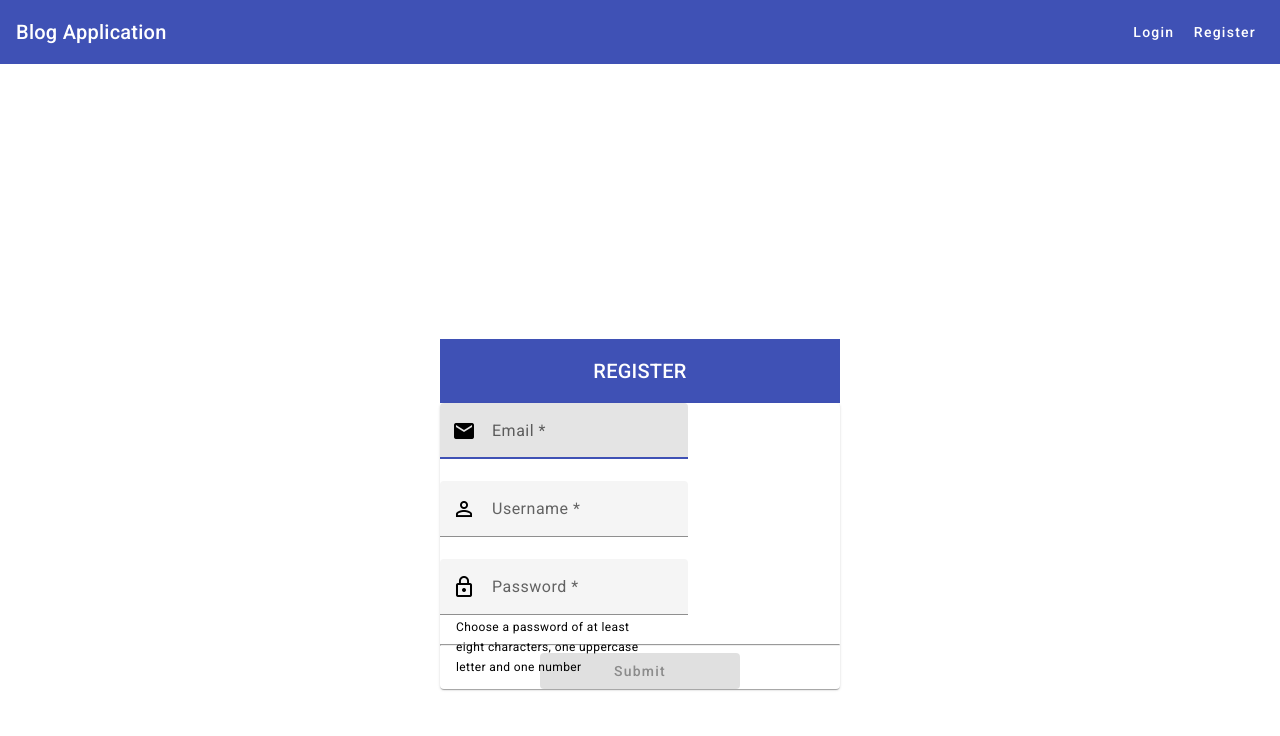
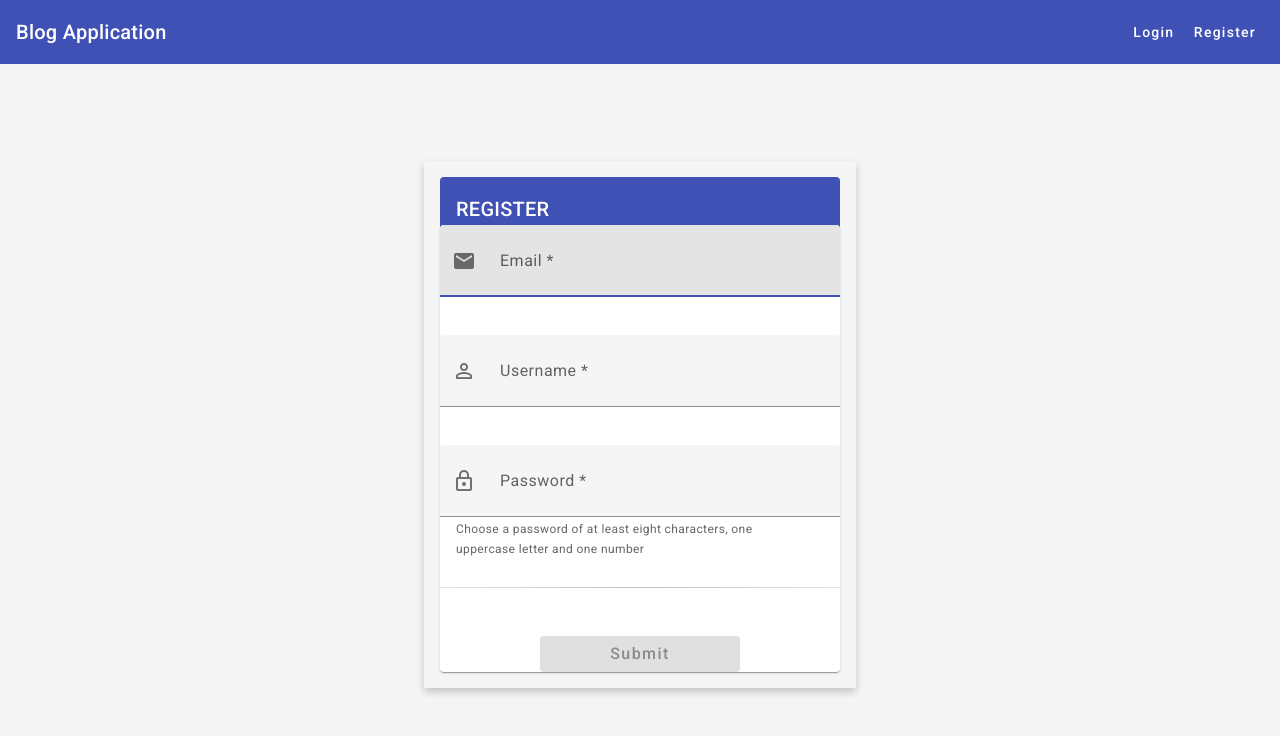
Before and after one commit to ashish4994/AngularBlogApp, an Angular app: page /register in a window 1280 px wide. Shown: the top 736 px of the page. Built offline with nearby package versions, Linux system fonts and the light colour scheme.

Commit message:
Update register component style

```diff
--- a/src/app/authentication/register/register.component.css
+++ b/src/app/authentication/register/register.component.css
@@ -1,37 +1,76 @@
+/* Add this CSS to your component's CSS file */
+
 .login-container {
-    margin-top: 50px;
-    height: 100%;
-    width: 100%;
+    display: flex;
+    justify-content: center;
     align-items: center;
-    display: flex;
-  }
-
-  form {
-    width: 100%;
+    min-height: 90vh; /* Full viewport height */
+    background-color: #f5f5f5; /* Light grey background */
   }
 
   .login-content {
-    width: 400px;
-    display: block;
-    margin: 0 auto;
+    width: 100%;
+    max-width: 400px; /* Maximum width of the form */
+    margin: 1rem;
+    padding: 1rem;
+    box-shadow: 0 4px 8px 0 rgba(0,0,0,0.2); /* Subtle shadow for depth */
   }
 
   .login-toolbar {
-    justify-content: center;
+    border-radius: 4px 4px 0 0; /* Rounded corners on the top of the toolbar */
   }
 
-  .mat-form-field {
-    width: 100%;
-    display: block;
+  mat-card {
+    margin-top: -1rem; /* Align the card directly under the toolbar */
   }
 
-  .mat-raised-button {
-    width: 100%;
-    height: 60px;
-    margin-top: 15px;
+  mat-form-field {
+    width: 100%; /* Full width form fields */
+    margin-bottom: 1rem; /* Space between form fields */
   }
-  .socialMediaFlex{
 
-    display:flex;
-    justify-content: space-around;
+  mat-icon {
+    color: rgba(0, 0, 0, 0.54); /* Icon color similar to placeholder text */
   }
+
+  input[matInput] {
+    padding: 0.5rem; /* Padding inside input fields */
+  }
+
+  mat-hint {
+    font-size: 0.75rem; /* Smaller font size for hint text */
+    color: #666666; /* Dark grey color for hint text */
+  }
+
+  .socialMediaFlex {
+    display: flex;
+    justify-content: center; /* Center the submit button */
+    margin-top: 1rem; /* Space above the button */
+  }
+
+  button[mat-raised-button] {
+    width: 100%; /* Full width button */
+    padding: 0.75rem; /* Padding for a larger button */
+    font-size: 1rem; /* Larger font size for the button text */
+    margin-top: 1rem; /* Space above the button */
+  }
+
+  hr {
+    margin-top: 2rem; /* Space above the horizontal rule */
+    margin-bottom: 2rem; /* Space below the horizontal rule */
+    border: 0;
+    height: 1px;
+    background-image: linear-gradient(to right, rgba(0, 0, 0, 0.1), rgba(0, 0, 0, 0.25), rgba(0, 0, 0, 0.1));
+  }
+
+  .error {
+    color: #f44336; /* Red color for error messages */
+  }
+
+  /* Responsive adjustments */
+  @media (max-width: 600px) {
+    .login-content {
+      margin: 0.5rem;
+      padding: 0.5rem;
+    }
+  }
```
